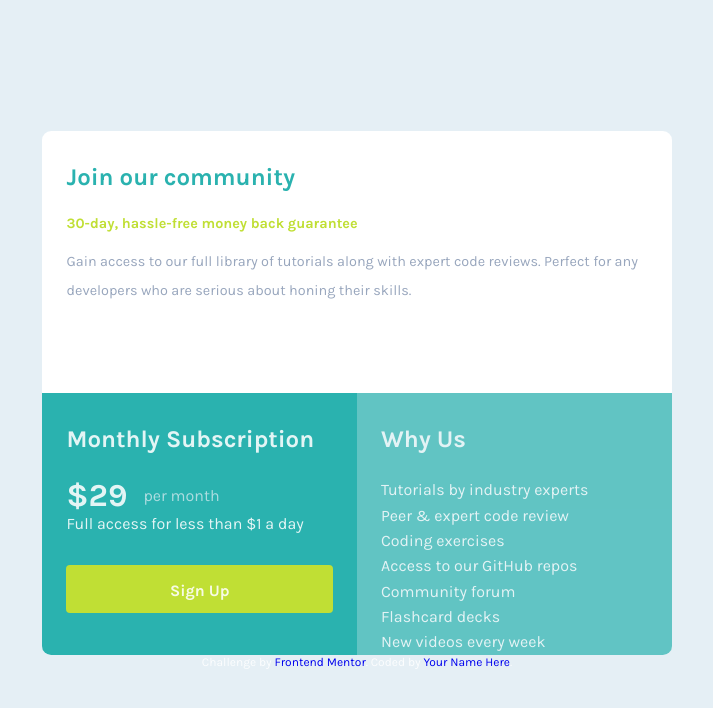
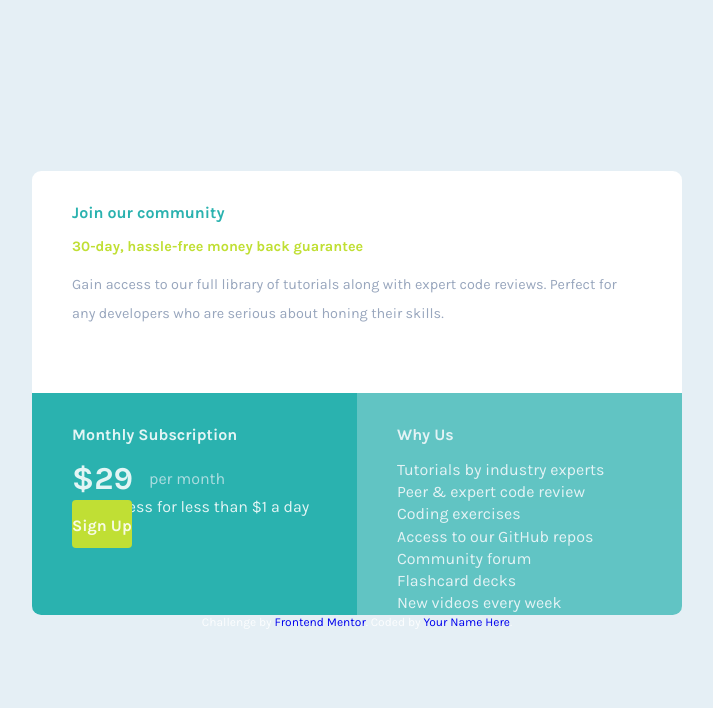
Before and after one commit to mbtenkorang/single-price-grid-component, a React (Vite) app: page / in a window 1280 px wide. Shown: the top 708 px of the page, without its empty margins (283-996 px from the left). Built offline with nearby package versions, Linux system fonts and the light colour scheme.

Commit message:
Adjust styles for desktop

```diff
--- a/src/index.css
+++ b/src/index.css
@@ -49,7 +49,7 @@ p {
 }
 
 section {
-  padding: 2em 1.5em;
+  padding: 2em 2em;
 }
 
 section:nth-child(1) {
@@ -58,15 +58,12 @@ section:nth-child(1) {
 
 section:nth-child(2) {
   background-color: var(--cyan);
-  display: flex;
-  flex-direction: column;
+  padding-bottom: 1.5em;
 }
 
 section:nth-child(3) {
   background-color: var(--cyan);
   opacity: .7;
-  display: flex;
-  flex-direction: column;
 }
 
 .attribution {
@@ -88,16 +85,20 @@ section:nth-child(3) {
   }
 
   h2 {
-    font-size: 1.5rem;
+    font-size: 1rem;
   }
 
   section {
     padding-bottom: 0;
+    padding-left: 2.5em;
+    padding-right: 2.5em;
   }
 
   section:nth-child(1) {
     grid-column: start/span 2;
+    padding-bottom: 0;
   }
+
 }
 
 @media only screen and (max-width:790px) {
```
